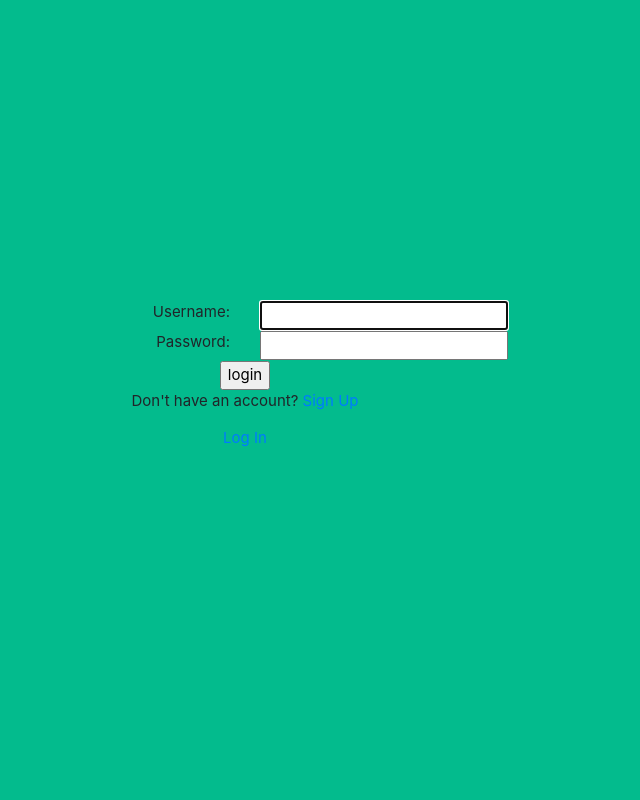
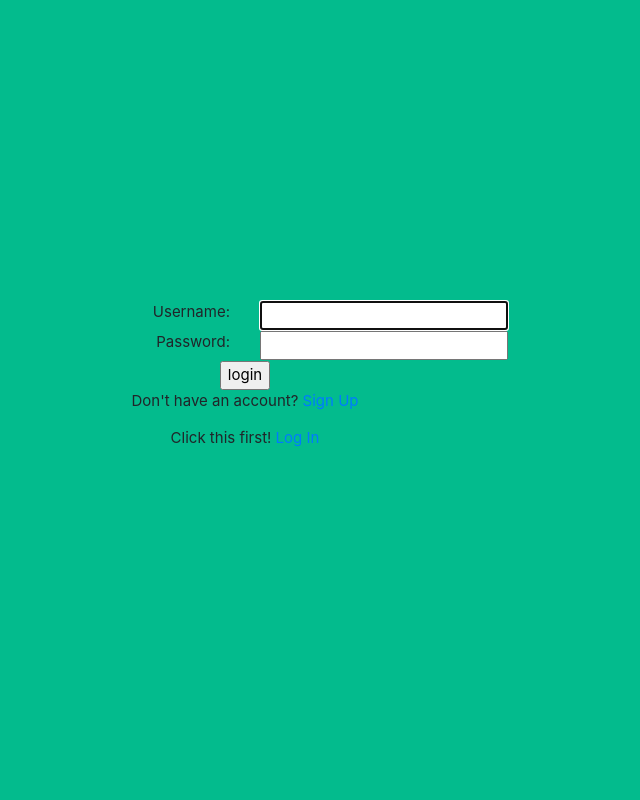
Before and after one commit to Zaenur736/SSIP-Final, a Django app: page /accounts/login/ in a window 1280 px wide. Shown: the whole page, without its empty margins (395-1035 px from the left). Run offline with Django 3.2, Linux system fonts and the light colour scheme; some libraries are stand-ins or nearby versions.

Commit message:
Update login.html

```diff
--- a/project/templates/registration/login.html
+++ b/project/templates/registration/login.html
@@ -59,6 +59,7 @@
                 Don't have an account? <a href="{% url 'register' %}">Sign Up</a>
             </p>
             <p>
+                Click this first!
                 {% if 'login' in request.path %}
                         <a href="{% url 'login' %}?next={{ '/' }}">Log In</a>
                         {% else %}
```
